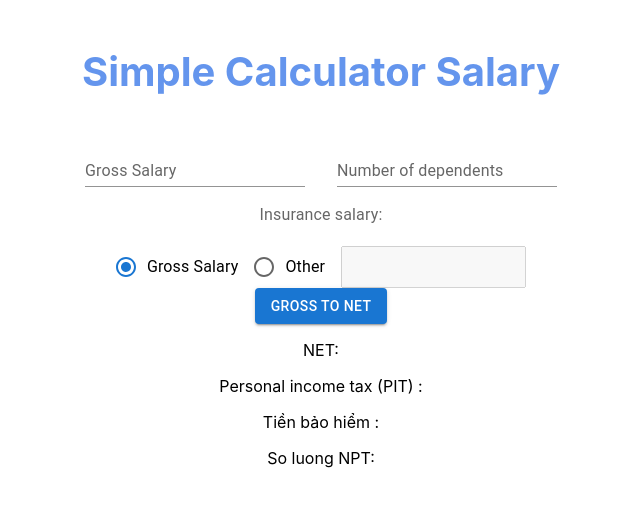
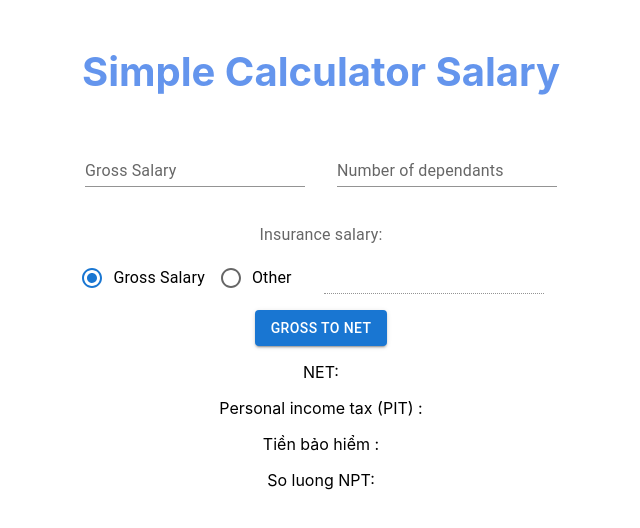
Before and after one commit to lientran1990/net-gross-calculation, a React (Create React App) app: page / in a window 1280 px wide. Shown: the top 528 px of the page, without its empty margins (319-959 px from the left). Built offline with nearby package versions, Linux system fonts and the light colour scheme.

Commit message:
chore: update input Other-Insuarance Salary

```diff
--- a/src/App.js
+++ b/src/App.js
@@ -4,29 +4,7 @@ import { NumericFormat } from "react-number-format";
 import Button from "@mui/material/Button";
 import TextField from "@mui/material/TextField";
 import { useState } from "react";
-import Radio from "@mui/material/Radio";
-import RadioGroup from "@mui/material/RadioGroup";
-import FormControlLabel from "@mui/material/FormControlLabel";
-import FormControl from "@mui/material/FormControl";
-import FormLabel from "@mui/material/FormLabel";
-
-function luongdongbaohiem(grossSalary, checked, inputUserEnter) {
-  var luongcoso = 1800000;
-  var luongtoithieuvung = 4680000;
-
-  // radio gruop ==> selected value == "other"
-  if (checked == true) {
-    return inputUserEnter;
-  }
-
-  if (grossSalary >= luongtoithieuvung && grossSalary <= 20 * luongcoso) {
-    return grossSalary;
-  } else if (grossSalary < luongtoithieuvung) {
-    return 0;
-  } else {
-    return luongcoso * 20;
-  }
-}
+import VNSocialInsurance from "./VNSocialInsurance";
 
 function thueTNCN(TNCT) {
   if (TNCT > 0 && TNCT <= 5000000) {
@@ -54,24 +32,29 @@ function App() {
   const [tax, setTax] = useState("");
   const [tienbaohiem, setTienbaohiem] = useState("");
   const [soluongNPT, setSoluongNPT] = useState("");
-  const [inputUserEnter, setInputUserEnter] = useState("");
-  const [checked, setChecked] = useState(false);
-  const [otherInfo, setOtherInfo] = useState("");
+  const [baoHiemFromComponent, setBaoHiemFromComponent] = useState({
+    BHYT: 0,
+    BHTN: 0,
+    BHXH: 0,
+  });
+
+  // setBaoHiemFromComponent(
+  //   {
+  //     BHYT: 10,
+  //     BHTN: 10,
+  //     BHXH: 100,
+  //   }
+  // )
 
   const handleClick = (event) => {
     const gtgc = 11000000;
     var nguoiPhuThuoc = 4400000 * soluongNPT;
-    var tienbaohiemXHYT =
-      (luongdongbaohiem(grossSalary, checked, inputUserEnter) * 9.5) / 100;
 
-    var tienbaohiemTN = 0;
-    if (checked == true) {
-      tienbaohiemTN = inputUserEnter / 100;
-    } else {
-      tienbaohiemTN = grossSalary / 100;
-    }
+    var BHYT = baoHiemFromComponent.BHYT;
+    var BHTN = baoHiemFromComponent.BHTN;
+    var BHXH = baoHiemFromComponent.BHXH;
 
-    var tienbaohiem = tienbaohiemTN + tienbaohiemXHYT;
+    var tienbaohiem = BHYT + BHTN + BHXH;
     var TNTT = grossSalary - tienbaohiem;
     var TNCT = grossSalary - tienbaohiem - gtgc - nguoiPhuThuoc;
     var tienThue = thueTNCN(TNCT);
@@ -80,13 +63,12 @@ function App() {
     setTienbaohiem(tienbaohiem.toLocaleString("en-US"));
     setTax(tienThue.toLocaleString("en-US"));
     setSoluongNPT(soluongNPT);
-    setInputUserEnter(inputUserEnter);
   };
 
   return (
     <div className="App">
       <h1>Simple Calculator Salary</h1>
-      {/* <h2>Apply from 01/07/2023 (Latest) </h2> */}
+
       <div>
         <NumericFormat
           displayType="input"
@@ -104,7 +86,7 @@ function App() {
         <NumericFormat
           style={{ margin: 1 + "rem" }}
           id="standard-basic"
-          label="Number of dependents"
+          label="Number of dependants"
           variant="standard"
           thousandSeparator
           customInput={TextField}
@@ -113,44 +95,12 @@ function App() {
         />
       </div>
 
-      <FormControl>
-        <FormLabel id="demo-row-radio-buttons-group-label">
-          Insurance salary:
-        </FormLabel>
-        <br />
-        <RadioGroup
-          row
-          aria-labelledby="demo-row-radio-buttons-group-label"
-          name="row-radio-buttons-group"
-        >
-          <FormControlLabel
-            value="luongChinhThuc"
-            control={
-              <Radio
-                checked={!checked} // da chon luong khac
-                onClick={() => setChecked(!checked)}
-              />
-            }
-            label="Gross Salary"
-          />
-          <FormControlLabel
-            control={
-              <Radio checked={checked} onClick={() => setChecked(!checked)} />
-            }
-            label="Other"
-            value="other"
-          />
+      <br />
 
-          <NumericFormat
-            disabled={!checked}
-            thousandSeparator
-            onChange={(e) =>
-              setInputUserEnter(e.target.value.replaceAll(",", ""))
-            }
-            onKeyDown={(e) => setOtherInfo(e.target.value)}
-          />
-        </RadioGroup>
-      </FormControl>
+      <VNSocialInsurance
+        grossSalaryInput={grossSalary}
+        sendDataToParent={setBaoHiemFromComponent}
+      />
 
       <br />
       <Button variant="contained" onClick={handleClick}>
--- /dev/null
+++ b/src/VNSocialInsurance.js
@@ -0,0 +1,111 @@
+import { useState } from "react";
+import Radio from "@mui/material/Radio";
+import RadioGroup from "@mui/material/RadioGroup";
+import FormControlLabel from "@mui/material/FormControlLabel";
+import FormControl from "@mui/material/FormControl";
+import FormLabel from "@mui/material/FormLabel";
+import { NumericFormat } from "react-number-format";
+import TextField from "@mui/material/TextField";
+
+function luongdongbaohiem(grossSalary, checked, inputUserEnter) {
+  var luongcoso = 1800000;
+  var luongtoithieuvung = 4680000;
+
+  if (checked == true) {
+    return inputUserEnter;
+  }
+
+  if (grossSalary >= luongtoithieuvung && grossSalary <= 20 * luongcoso) {
+    return grossSalary;
+  } else if (grossSalary < luongtoithieuvung) {
+    return 0;
+  } else {
+    return luongcoso * 20;
+  }
+}
+
+export default function VNSocialInsurance({
+  grossSalaryInput,
+  sendDataToParent,
+}) {
+  const [tienbaohiem, setTienbaohiem] = useState("");
+  const [inputUserEnter, setInputUserEnter] = useState("");
+  const [checked, setChecked] = useState(false);
+  const [otherInfo, setOtherInfo] = useState("");
+
+  const onDataChanged = (checked, inputUserEnter) => {
+    var luongDongBaoHiem = luongdongbaohiem(
+      grossSalaryInput,
+      checked,
+      inputUserEnter
+    );
+
+    var bhyt = (luongDongBaoHiem * 1.5) / 100;
+    var bhxh = (luongDongBaoHiem * 8) / 100;
+    var bhtn = 0;
+    if (checked) bhtn = inputUserEnter / 100;
+    else bhtn = grossSalaryInput / 100;
+
+    sendDataToParent({
+      BHYT: bhyt,
+      BHTN: bhtn,
+      BHXH: bhxh,
+    });
+  };
+
+  // onDataChanged();
+
+  return (
+    <FormControl>
+      <FormLabel id="demo-row-radio-buttons-group-label">
+        Insurance salary:
+      </FormLabel>
+
+      <RadioGroup
+        row
+        aria-labelledby="demo-row-radio-buttons-group-label"
+        name="row-radio-buttons-group"
+      >
+        <FormControlLabel
+          value="luongChinhThuc"
+          control={
+            <Radio
+              checked={!checked} // da chon luong khac
+              onClick={() => {
+                onDataChanged(!checked, inputUserEnter);
+                setChecked(!checked);
+              }}
+            />
+          }
+          label="Gross Salary"
+        />
+        <FormControlLabel
+          control={
+            <Radio
+              checked={checked}
+              onClick={() => {
+                onDataChanged(!checked, inputUserEnter);
+                setChecked(!checked);
+              }}
+            />
+          }
+          label="Other"
+          value="other"
+        />
+
+        <NumericFormat
+          style={{ margin: 1 + "rem" }}
+          variant="standard"
+          customInput={TextField}
+          disabled={!checked}
+          thousandSeparator
+          onChange={(e) => {
+            onDataChanged(checked, e.target.value.replaceAll(",", ""));
+            setInputUserEnter(e.target.value.replaceAll(",", ""));
+          }}
+          onKeyDown={(e) => setOtherInfo(e.target.value)}
+        />
+      </RadioGroup>
+    </FormControl>
+  );
+}
```
